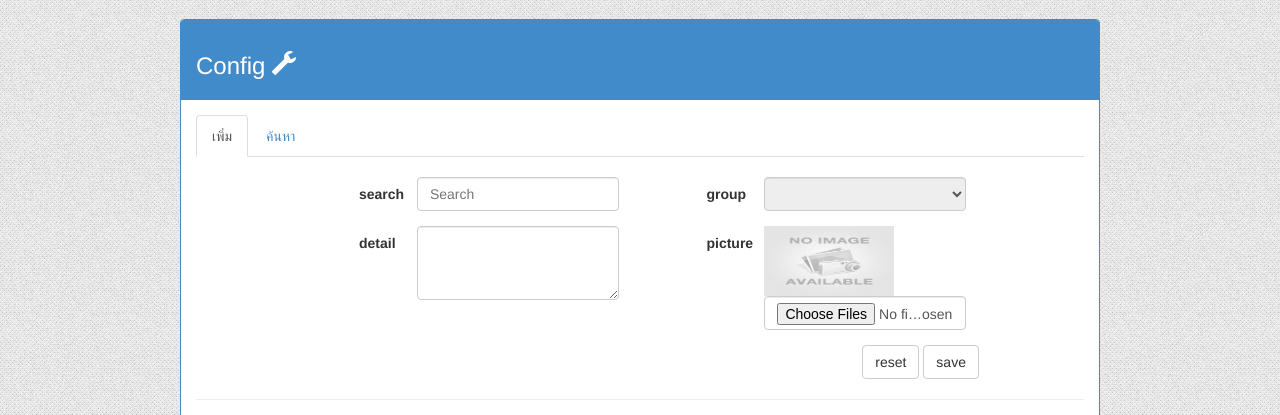
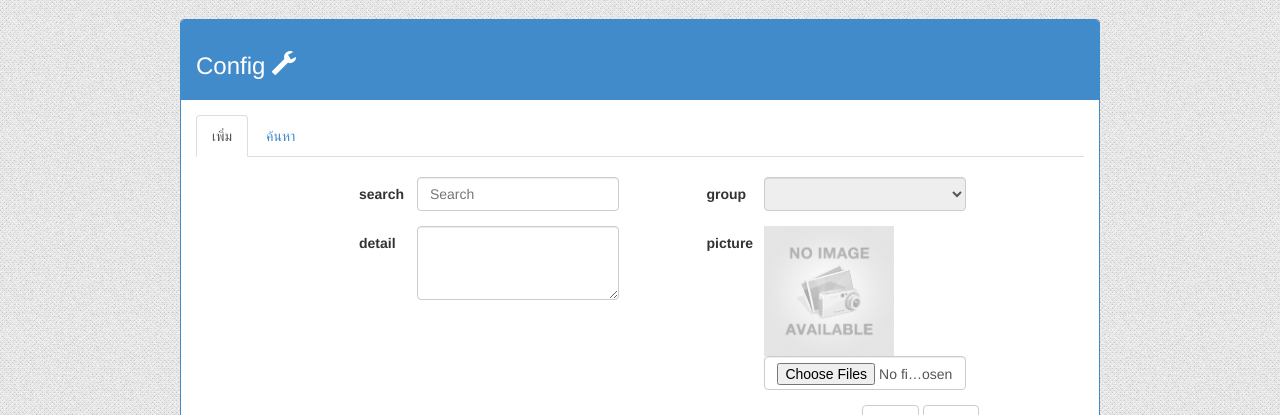
Before and after one commit to mynameistecs51/service_network, a CodeIgniter app: page /service_network/index.php/admin_con/add_detail in a window 1280 px wide. Shown: the part 51-466 px from the top of the page. Run offline with CodeIgniter, Linux system fonts and the light colour scheme; data comes from the database, SQL or seed files in the repository; data that the repository does not hold is empty.

Commit message:
chaiwat update

```diff
--- a/application/controllers/admin_con.php
+++ b/application/controllers/admin_con.php
@@ -28,7 +28,7 @@ class Admin_con extends CI_Controller{
 			$session_data = $this->session->userdata('logged_in');
 
 
-// show service for group
+			// show service for group
 			$query_service_by_group = $this->db->query(
 				"SELECT detail.detail_id, detail.detail_text, detail.pic_name , service_group.group_name
 				FROM detail
@@ -36,7 +36,7 @@ class Admin_con extends CI_Controller{
 				ON detail.group_id = service_group.group_id
 				WHERE group_name ='$page'
 				ORDER BY detail_id DESC ;"
-				)->result();
+			)->result();
 
 			$data = array(
 				'title' => "edit_".$page,
@@ -44,7 +44,7 @@ class Admin_con extends CI_Controller{
 				'show_group' => $this->service_m->show_group(),
 				'query_service_by_group' => $query_service_by_group,
 				'user_name' =>$session_data['user_name'],
-				);
+			);
 			$this->load->view('admin/edit_admin',$data);
 		}
 		else
--- a/application/views/admin/edit_admin.php
+++ b/application/views/admin/edit_admin.php
@@ -71,7 +71,7 @@
 					<div class="form-group col-xs-6">
 						<label for="input_picture" class="col-sm-2 control-label">picture	</label>
 						<div class="col-sm-8">
-							<img id="show_pic" src="<?php echo base_url().'image/pic_admin/no-image.jpg';?>" style="width:130px; height:70px" /><br/>
+							<img id="show_pic" src="<?php echo base_url().'image/pic_admin/no-image.jpg';?>" style="width:130px; height:130px" /><br/>
 							<input type="file" id="userfile" class="form-control" name="userfile" size="20" onchange="PreviewImage();" multiple/>
 						</div>
 					</div>
```
